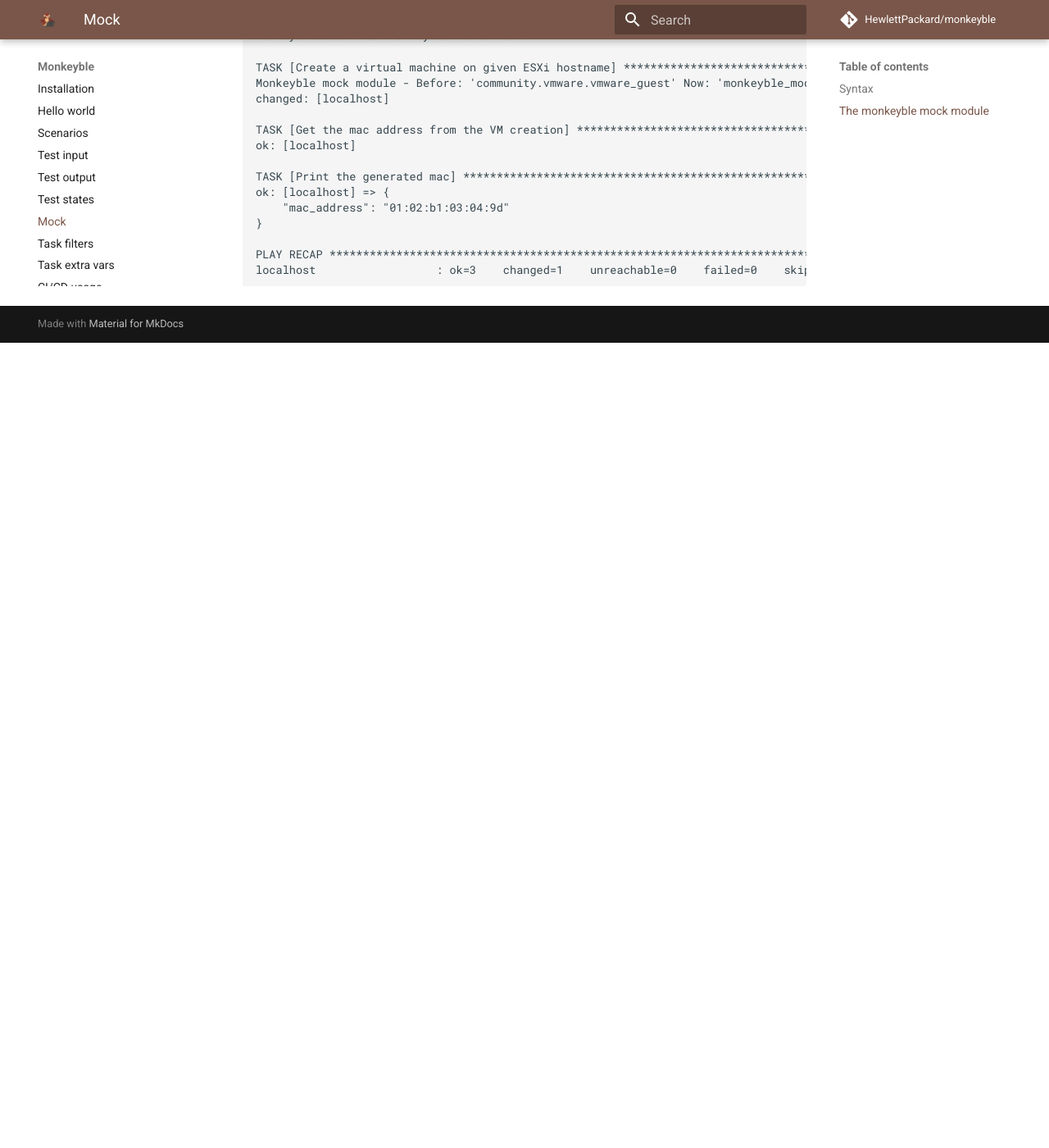
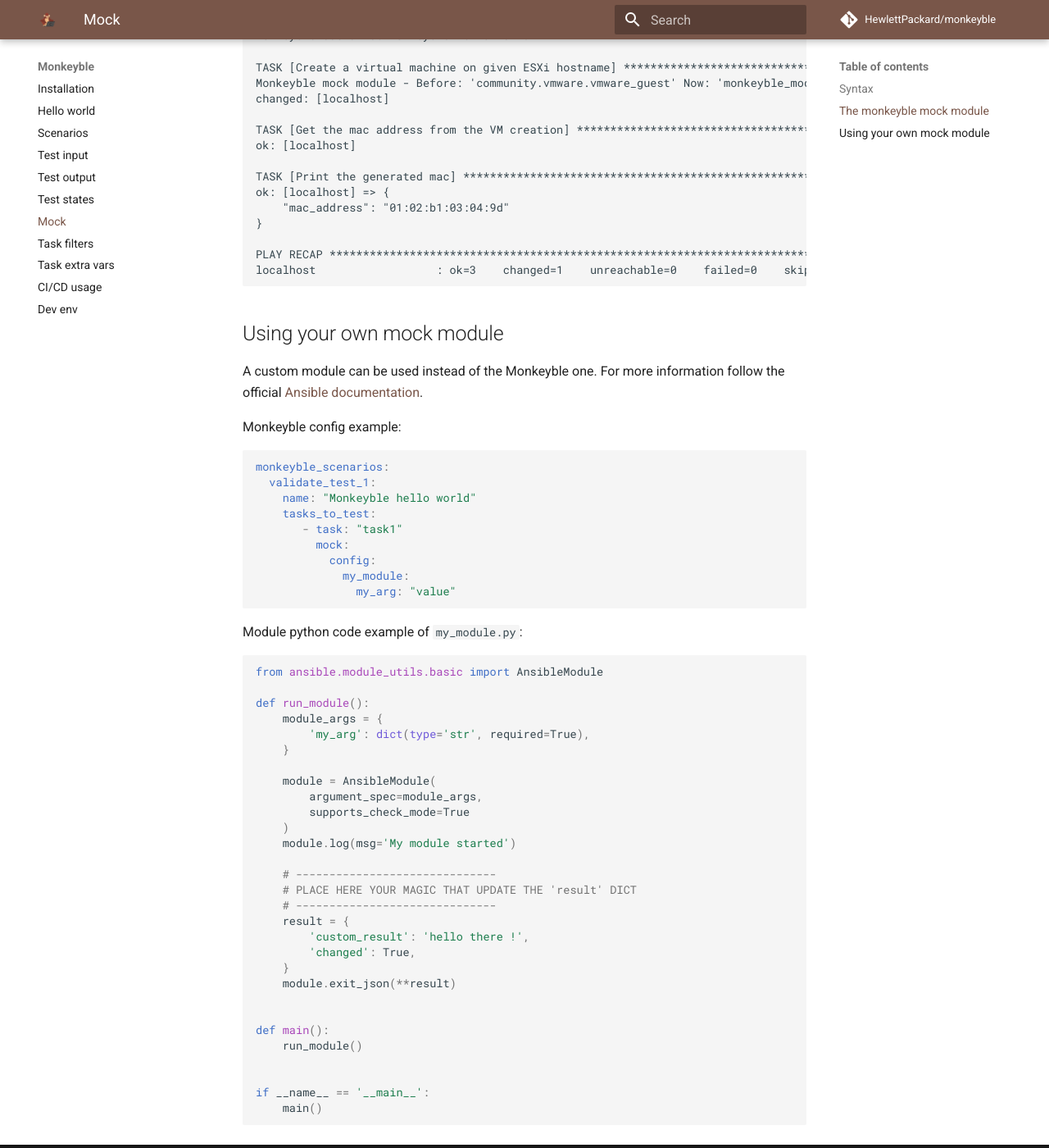
Before and after one commit to HewlettPackard/monkeyble, an MkDocs documentation site: the page built from docs/mock.md, in a window 1280 px wide and 1400 px high, scrolled down 1851 px. Shown: the whole window at 82% size. Built offline with MkDocs 1.6.1 and Material for MkDocs 9.7.7, drawn with Linux system fonts in a browser that asks for light colours; comment, search, counter and statistics services are not loaded; the version menu is left out; before the commit the page ends 2269 px from its top, so only the background shows below that; some of the changed text lies outside the part shown.

Commit message:
support custom mock module

````diff
--- a/docs/mock.md
+++ b/docs/mock.md
@@ -97,3 +97,54 @@ ok: [localhost] => {
 PLAY RECAP *********************************************************************************************************************************************************************************************************************************************************************************************************************************************************************************
 localhost                  : ok=3    changed=1    unreachable=0    failed=0    skipped=0    rescued=0    ignored=0
 ```
+
+## Using your own mock module
+
+A custom module can be used instead of the Monkeyble one. For more information follow the official [Ansible documentation](https://docs.ansible.com/ansible/latest/dev_guide/developing_modules_general.html).
+
+Monkeyble config example:
+```yaml
+monkeyble_scenarios:
+  validate_test_1:
+    name: "Monkeyble hello world"
+    tasks_to_test:
+       - task: "task1"
+         mock:
+           config:
+             my_module:
+               my_arg: "value"
+```
+
+Module python code example of `my_module.py`:
+
+```python
+from ansible.module_utils.basic import AnsibleModule
+
+def run_module():
+    module_args = {
+        'my_arg': dict(type='str', required=True),
+    }
+
+    module = AnsibleModule(
+        argument_spec=module_args,
+        supports_check_mode=True
+    )
+    module.log(msg='My module started')
+
+    # ------------------------------
+    # PLACE HERE YOUR MAGIC THAT UPDATE THE 'result' DICT
+    # ------------------------------
+    result = {
+        'custom_result': 'hello there !',
+        'changed': True,
+    }
+    module.exit_json(**result)
+
+
+def main():
+    run_module()
+
+
+if __name__ == '__main__':
+    main()
+```
````
Also changed, not shown: other parts of docs/mock.md (+1 -1 lines), docs/installation.md (+35 -5 lines), 4 other files.
